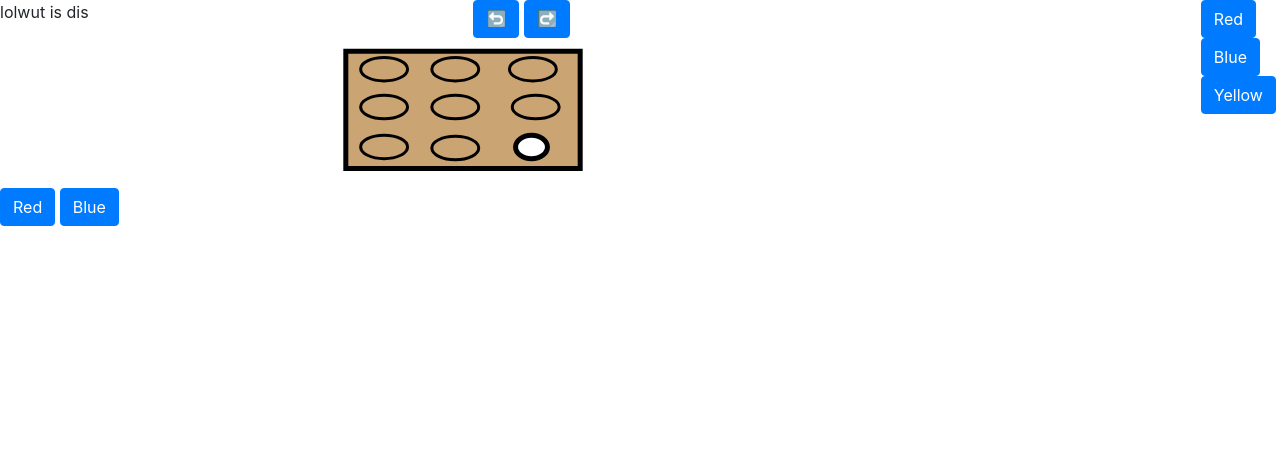
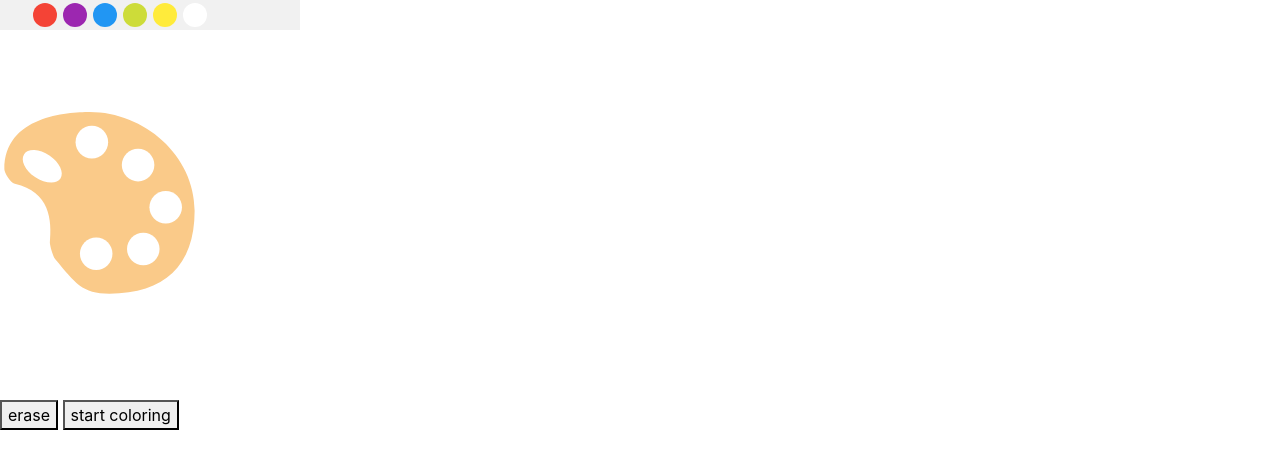
Before and after one commit to claytsay/cs160-summer2019-project2, a Django app: page /coloring/paint_palette in a window 1280 px wide. Shown: the top 469 px of the page. Run offline with Django 3.2, Linux system fonts and the light colour scheme; some libraries are stand-ins or nearby versions.

Commit message:
basic functionality complete

```diff
--- a/coloring/static/coloring/css/paint_palette.css
+++ b/coloring/static/coloring/css/paint_palette.css
@@ -6,3 +6,36 @@
     -ms-transform: rotate(-180deg);
     -o-transform: rotate(-180deg);
 }
+
+#color-palette {
+  padding-left: 30px;
+			width: 300px;
+			background-color: #f1f1f1;
+			display: flex;
+			flex-wrap: wrap;
+			position: absolute;
+			top: 0;
+		}
+
+.swatch {
+			width: 24px;
+			height: 24px;
+			-moz-border-radius: 12px;
+			-webkit-border-radius: 12px;
+			border-radius: 12px;
+			margin: 3px;
+		}
+
+#palette-canvas {
+			padding-left: 0;
+		    padding-right: 0;
+		    margin-left: auto;
+		    margin-right: auto;
+		    display: block;
+  height: 300px;
+		}
+
+canvas[resize] {
+    margin-top: 100px;
+    width: 100%;
+}
--- a/coloring/static/coloring/js/paintPalette.js
+++ b/coloring/static/coloring/js/paintPalette.js
@@ -1,37 +1,136 @@
+var e = false;
+
+function erase() {
+  e = true;
+}
+
+var startcolor;
+
 window.onload = function () {
-    var url = window.location.href;
+    console.log(window.location.href);
 
     // Palette setup
-    var paletteCanvas = document.getElementById("palette-canvas");
-    var palette = {
+    var canvas = document.getElementById("palette-canvas");
+
+    var mandala = {
         item: null,
         lastClicked: null,
-        filePath: '/static/coloring/images/palette.svg'
+      //E
+        filePath: '/static/coloring/images/Color_Palette_clip_art.svg'
     };
+
+    var cp = {
+				history: ["#000000"], // black selected by default
+				options: [],
+				$container: $('#color-palette')
+			};
+
+    var chosen = [];
+
+    startcolor = function() {
+      localStorage.setItem("chosen", JSON.stringify(chosen));
+    }
+
+    function createColorPalette(colors){
+			// create a swatch for each color
+
+			for (var i = colors.length - 1; i >= 0; i--) {
+				var $swatch = $('<div>').css("background-color", colors[i])
+									   .addClass("swatch");
+				$swatch.click(function(){
+					// add color to the color palette history
+
+					cp.history.push($(this).css("background-color"));
+
+				});
+				cp.$container.append($swatch);
+			}
+		}
+
+			// loads a set of colors from a json to create a color palette
+		function getColorsCreatePalette(){
+      var colors = ["#607d8b"];
+			cp.$container.html(" ");
+			$.getJSON('/static/coloring/vendors/material/colors.json', function(colors){
+				var keys = Object.keys(colors);
+				for (var i = keys.length - 1; i >= 0; i--) {
+
+					cp.options.push(colors[keys[i]][500]);
+				}
+//         cp.options = cp.options.concat(JSON.parse(localStorage.getItem("chosen")));
+				createColorPalette(cp.options);
+			});
+		}
+
+    var index;
+    function myInteraction() {
+      var tool = new paper.Tool();
+
+      tool.onMouseDown = function (event) {
+          var hit = mandala.item.hitTest(event.point, {
+              tolerance: 10,
+              fill: true
+          });
+
+
+          if (hit) {
+              if (e) {
+                index = chosen.indexOf(hit.item.fillColor.toCSS(true));
+                if(index!=-1){
+                   chosen.splice(index, 1);
+                }
+
+                hit.item.fillColor = "#ffffff";
+                e = false;
+                console.log(chosen);
+              } else {
+
+                var prev = new paper.Color(cp.history[cp.history.length - 1]);
+                var curr = new paper.Color(hit.item.fillColor);
+                var result = curr.multiply(prev);
+
+                hit.item.fillColor = new paper.Color(result);
+
+                index = chosen.indexOf(curr.toCSS(true));
+                if(index!=-1){
+                   chosen.splice(index, 1);
+                }
+
+                chosen.push(result.toCSS(true));
+                console.log(chosen);
+              }
+
+          }
+      }
+    }
+
+    function init() {
+      paper.setup(canvas);
+      getColorsCreatePalette();
+
+      paper.project.importSVG(mandala.filePath, function(item){
+        mandala.item = item._children["design-freepik"];
+        paper.project.insertLayer(0, mandala.item);
+
+//         item.bounds = new paper.Rectangle(0, 0, paletteCanvas.width, paletteCanvas.height);
+
+        myInteraction();
+        // palette.item.scale(0.5, new paper.Point(0, 0));
+      });
+    }
+    var url = window.location.href;
+    init();
+
 
     // Initialize things with Paper.js
     // FIXME: Get the palette SVG to size correctly
     // The key perhaps is here?: https://github.com/paperjs/paper.js/issues/949
-    paper.setup(paletteCanvas);
-    paper.project.importSVG(palette.filePath, (item) => {
-        item.bounds = new paper.Rectangle(0, 0, paletteCanvas.width, paletteCanvas.height);
-        palette.item = item._children["design-palette"];
-        paper.project.insertLayer(0, palette.item);
+
         // palette.item.scale(0.5, new paper.Point(0, 0));
-    });
+
     // TODO: Try utilising exportJSON to transition between pages?
 
     // Get the well-filling mechanics to work
-    var tool = new paper.Tool();
 
-    tool.onMouseDown = function (event) {
-        var hit = palette.item.hitTest(event.point, {
-            tolerance: 10,
-            fill: true
-        });
-        if (hit) {
-            hit.item.fillColor = '#ff0000';
-        }
-    }
 
 }
--- a/coloring/templates/coloring/index.html
+++ b/coloring/templates/coloring/index.html
@@ -17,6 +17,11 @@
 <body>
   <canvas id="myCanvas" width="750px" height="750px"></canvas>
   <div id="color-palette"></div>
+
+  <a href = "/coloring/paint_palette"><button type="button">
+    palette
+  </button></a>
+
 </body>
 
 </html>
--- a/coloring/templates/coloring/paint_palette.html
+++ b/coloring/templates/coloring/paint_palette.html
@@ -8,12 +8,14 @@
   <meta name="viewport" http-equiv="Content-Type" content="width=device-width, initial-scale=1, shrink-to-fit=no">
   <title>Paint Palette</title>
 
+  <script type="text/javascript" src="{% static 'coloring/vendors/jquery/jquery-3.3.1.min.js' %}"></script>
+
   <!-- Bootstrap, jQuery, Paper.js -->
   <link rel="stylesheet" href="https://stackpath.bootstrapcdn.com/bootstrap/4.3.1/css/bootstrap.min.css"
     integrity="sha384-ggOyR0iXCbMQv3Xipma34MD+dH/1fQ784/j6cY/iJTQUOhcWr7x9JvoRxT2MZw1T" crossorigin="anonymous">
-  <script src="https://code.jquery.com/jquery-3.3.1.slim.min.js"
+<!--   <script src="https://code.jquery.com/jquery-3.3.1.slim.min.js"
     integrity="sha384-q8i/X+965DzO0rT7abK41JStQIAqVgRVzpbzo5smXKp4YfRvH+8abtTE1Pi6jizo"
-    crossorigin="anonymous"></script>
+    crossorigin="anonymous"></script> -->
   <script src="https://cdnjs.cloudflare.com/ajax/libs/popper.js/1.14.7/umd/popper.min.js"
     integrity="sha384-UO2eT0CpHqdSJQ6hJty5KVphtPhzWj9WO1clHTMGa3JDZwrnQq4sF86dIHNDz0W1"
     crossorigin="anonymous"></script>
@@ -30,10 +32,21 @@
 
 </head>
 
+
 <body>
+
+  <canvas id="palette-canvas" resize></canvas>
+  <div  id="color-palette"></div>
+  <button type="button" id="erasor" onclick = "erase()">erase</button>
+  <a href = "/coloring/"><button type="button" id="color" onclick = "startcolor()">
+    start coloring
+  </button></a>
+
+
+<!--   </div>
   <div class="row">
     <div class="col-3">
-      lolwut is dis
+
     </div>
     <div class="col-8">
       <div class="row">
@@ -43,13 +56,12 @@
           <button type="button" id="btn-redo" class="btn btn-primary rotate-pi">↩️</button>
         </div>
       </div>
-      <div class="row">
-        <canvas id="palette-canvas" resize></canvas>
+      <div class="row" style="height: 400px;">
+        <canvas id="palette-canvas"></canvas>
       </div>
 
     </div>
     <div class="col-1">
-      <!-- TODO: Utilise a for loop here -->
       <button type="button" class="btn btn-primary">Red</button>
       <button type="button" class="btn btn-primary">Blue</button>
       <button type="button" class="btn btn-primary">Yellow</button>
@@ -60,7 +72,6 @@
       <button type="button" class="btn btn-primary">Red</button>
       <button type="button" class="btn btn-primary">Blue</button>
     </div>
-  </div>
+  </div> -->
 </body>
-
 </html>
--- a/p3/settings.py
+++ b/p3/settings.py
@@ -25,7 +25,7 @@ SECRET_KEY = 'dt)!z4cwnj8#4e&rr94$k1s6^^(t*%@$2$)jt*hs&7^at-%72$'
 # SECURITY WARNING: don't run with debug turned on in production!
 DEBUG = True
 
-ALLOWED_HOSTS = ["cs160-summer2019-project2-claytsay.codeanyapp.com", "localhost", "127.0.0.1"]
+ALLOWED_HOSTS = ["cs160-summer2019-project2-claytsay.codeanyapp.com", "localhost", "127.0.0.1", "colorbook-emilyxiao231877.codeanyapp.com"]
 
 
 # Application definition
```
Also changed, not shown: coloring/static/coloring/js/coloring.js (+12 -8 lines), coloring/static/coloring/vendors/material/colors.json (added, +90 -0 lines), coloring/static/coloring/images/Color_Palette_clip_art.svg (added), coloring/static/coloring/images/palette.svg.
